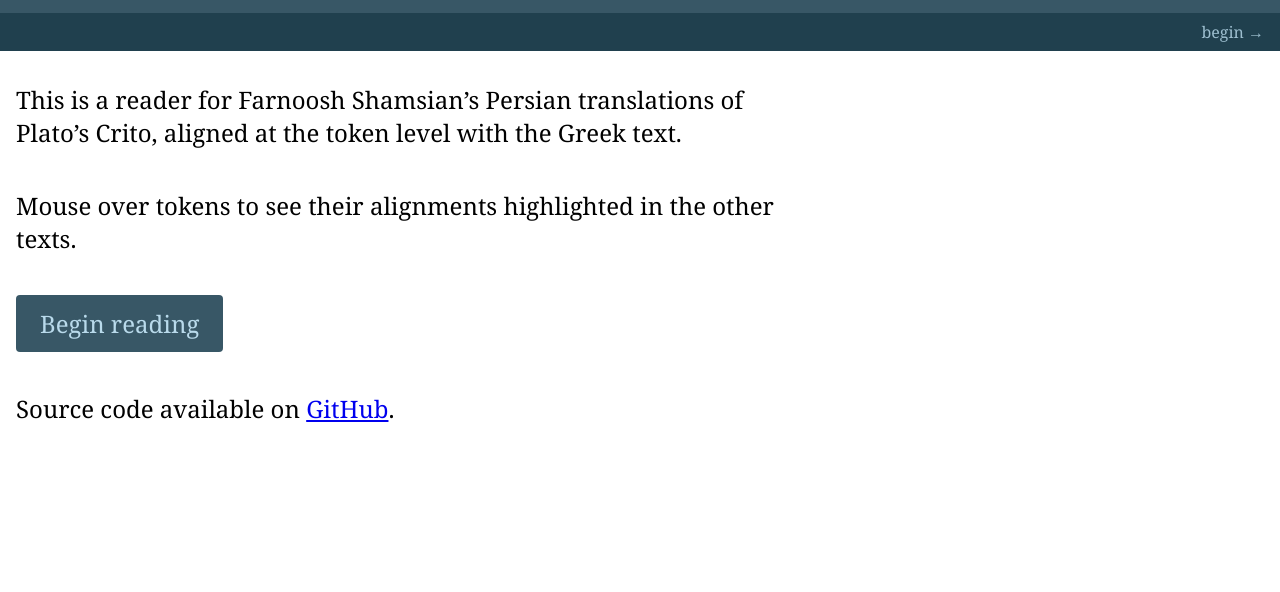
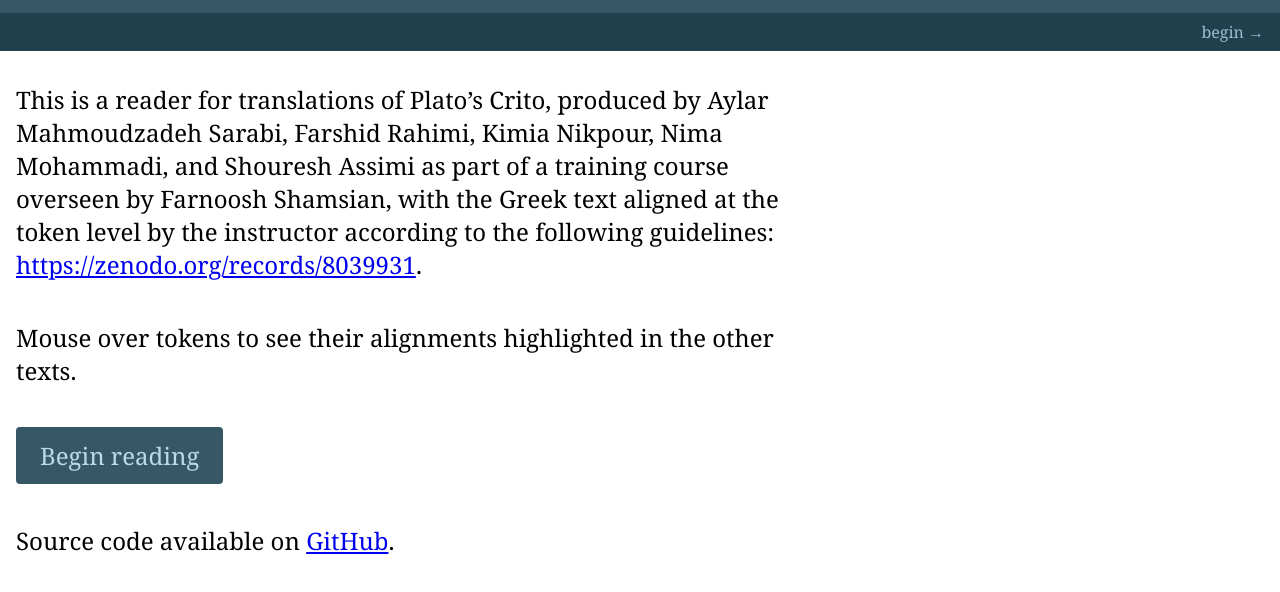
Before and after one commit to jtauber/persian-crito-alignment, a plain HTML site: page output/index.html in a window 1280 px wide. Shown: the part 62-654 px from the top of the page. Drawn offline with Linux system fonts and the light colour scheme.

Commit message:
updated homepage

```diff
--- a/output/index.html
+++ b/output/index.html
@@ -25,7 +25,7 @@
 
   <main>
     <section class="home">
-      <p>This is a reader for Farnoosh Shamsian’s Persian translations of Plato’s Crito, aligned at the token level with the Greek text.</p>
+      <p>This is a reader for translations of Plato’s Crito, produced by Aylar Mahmoudzadeh Sarabi, Farshid Rahimi, Kimia Nikpour, Nima Mohammadi, and Shouresh Assimi as part of a training course overseen by Farnoosh Shamsian, with the Greek text aligned at the token level by the instructor according to the following guidelines: <a href="https://zenodo.org/records/8039931">https://zenodo.org/records/8039931</a>.</p>
       <p>Mouse over tokens to see their alignments highlighted in the other texts.</p>
       <p><a class="button" href="/persian-crito-alignment/001.html">Begin reading</a></p>
       <p>Source code available on <a href="https://github.com/jtauber/persian-crito-alignment">GitHub</a>.</p>
```
Also changed, not shown: templates/home.html (+1 -1 lines).
